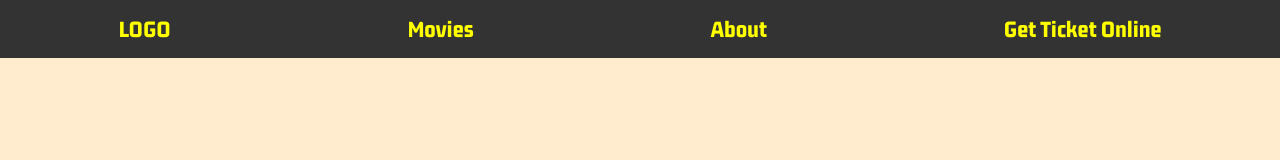
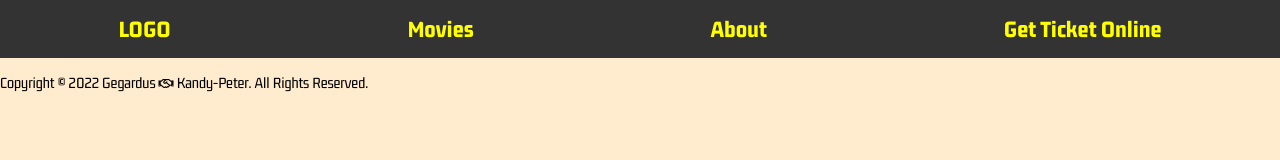
Before and after one commit to Gegardus/JS-Capstone-Webapp, a website built with webpack: page src/index.html in a window 1280 px wide. Built offline with nearby package versions, Linux system fonts and the light colour scheme.

Commit message:
Add footer

```diff
--- a/src/index.html
+++ b/src/index.html
@@ -22,5 +22,10 @@
         </ul>
       </nav>
     </header>
+    <footer>
+      <div class="footer">
+        <p>Copyright &copy; 2022 Gegardus <i class="far fa-handshake fa-xs"></i> Kandy-Peter. All Rights Reserved.</p>
+      </div>
+    </footer>
   </body>
 </html>
```
